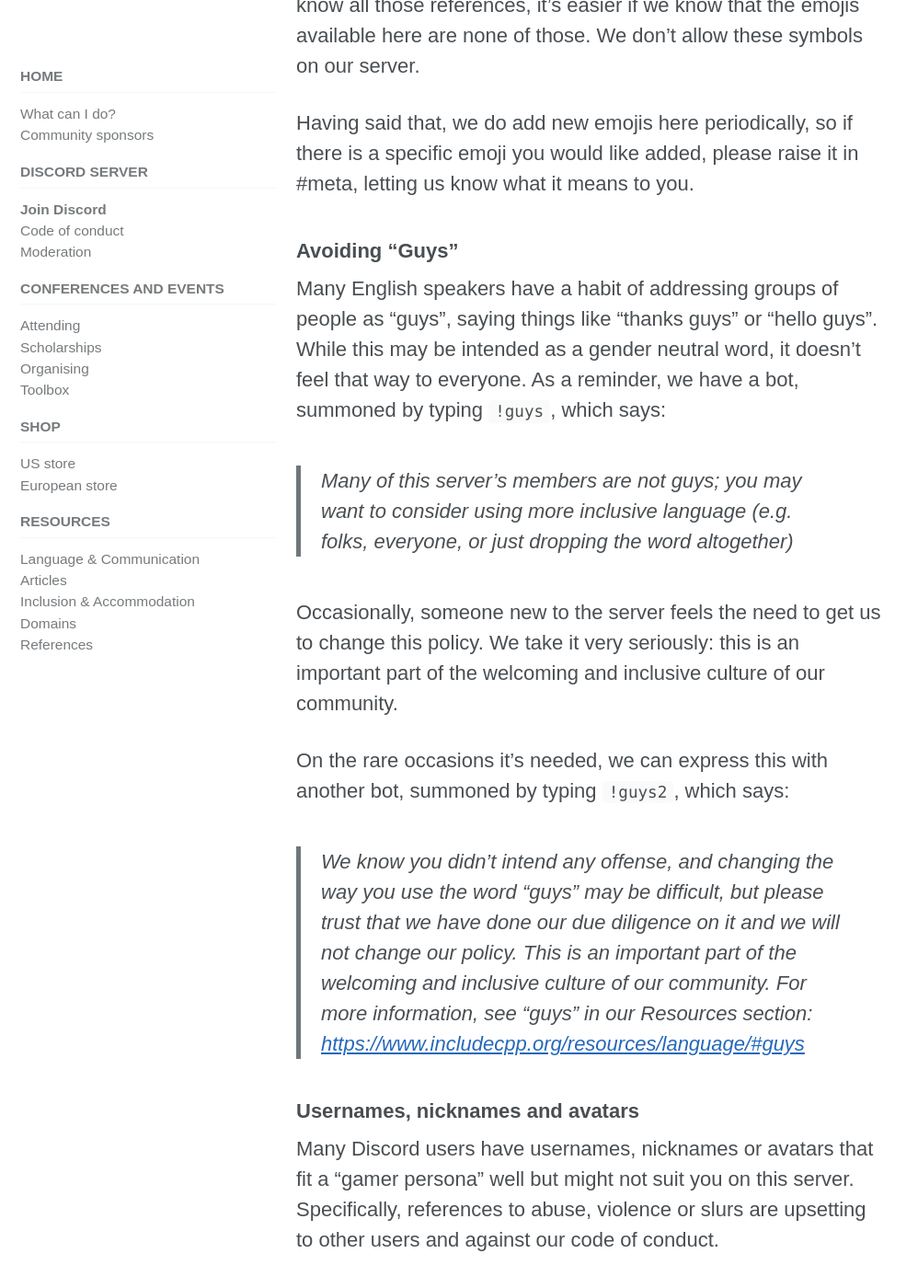
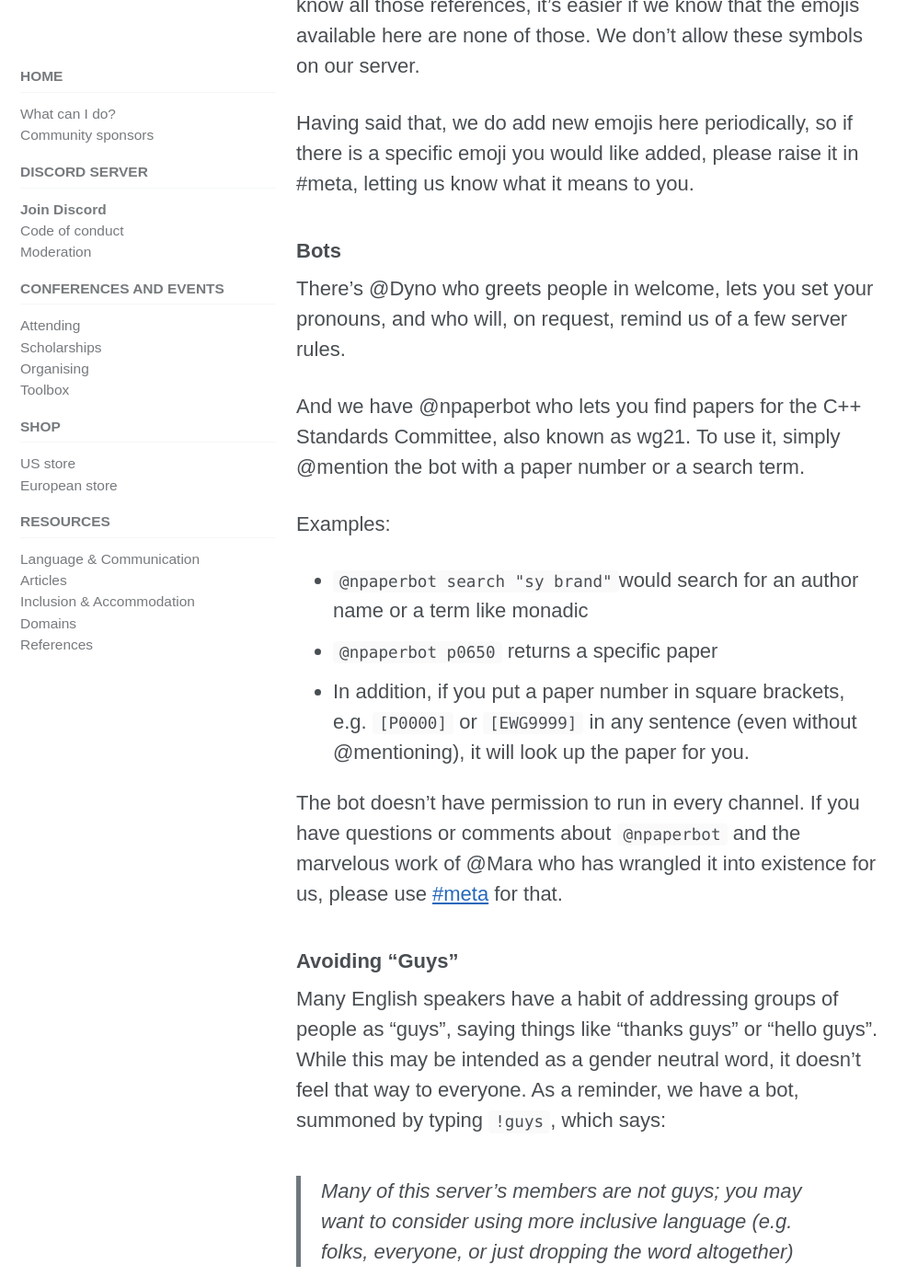
Before and after one commit to include-cpp/include-cpp.github.io, a Jekyll site: the page built from discord/index.md, in a window 1280 px wide and 1400 px high, scrolled down 11482 px. Shown: the whole window at 92% size, without its empty margins (0-998 px from the left). Built offline with Jekyll 4.4.1, drawn with Linux system fonts in a browser that asks for light colours; cached includes are drawn as plain includes; nearby versions of some CDN libraries.

Commit message:
Document the Bots
Co-Authored-By: Kate Gregory <kategregory@users.noreply.github.com>

```diff
--- a/discord/index.md
+++ b/discord/index.md
@@ -184,6 +184,21 @@ We have also learned over time that some emojis which look fun are actually real
 
 Having said that, we do add new emojis here periodically, so if there is a specific emoji you would like added, please raise it in #meta, letting us know what it means to you.
 
+### Bots
+
+There's @Dyno who greets people in welcome, lets you set your pronouns, and who will, on request, remind us of a few server rules.
+
+And we have @npaperbot who lets you find papers for the C++ Standards Committee, also known as wg21. To use it, simply @mention the bot with a paper number or a search term.
+
+Examples:
+
+* `@npaperbot search "sy brand"`would search for an author name or a term like monadic
+* `@npaperbot p0650` returns a specific paper
+* In addition, if you put a paper number in square brackets, e.g. `[P0000]` or  `[EWG9999]` in any sentence (even without @mentioning), it will look up the paper for you.
+
+The bot doesn't have permission to run in every channel. If you have questions or comments about `@npaperbot` and the marvelous work of @Mara who has wrangled it into existence for us, please use [\#meta](https://discord.com/channels/400588936151433218/400741110936502274) for that.
+
+
 ### Avoiding "Guys"
 
 Many English speakers have a habit of addressing groups of people as "guys", saying things like "thanks guys" or "hello guys". While this may be intended as a gender neutral word, it doesn't feel that way to everyone. As a reminder, we have a bot, summoned by typing `!guys`, which says:
```
